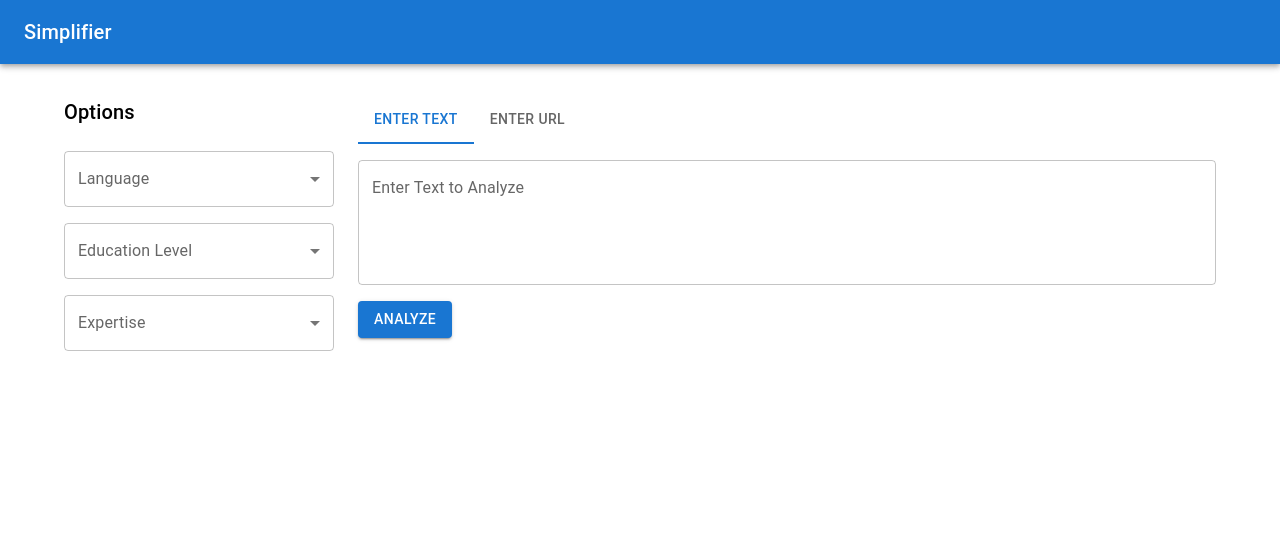
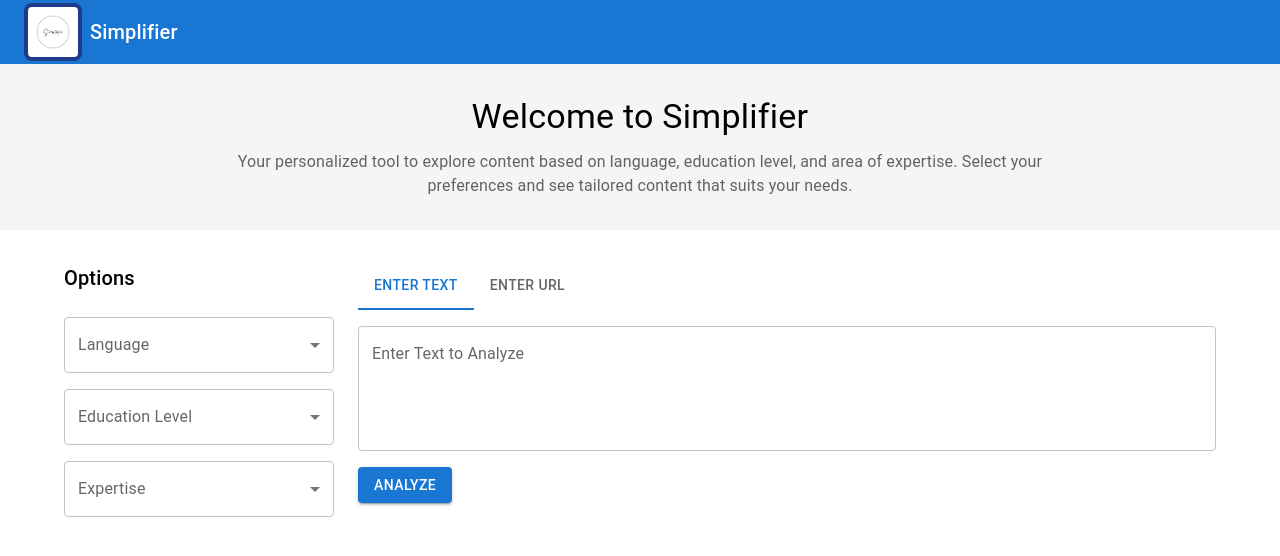
Before and after one commit to maxcli/simplifier, a React (Create React App) app in the folder frontend/: page / in a window 1280 px wide. Shown: the top 556 px of the page. Built offline with nearby package versions, Linux system fonts and the light colour scheme.

Commit message:
Logo and Header changes

```diff
--- a/frontend/src/App.js
+++ b/frontend/src/App.js
@@ -1,7 +1,7 @@
 // src/App.js
 import React, {useState} from "react";
 import {ThemeProvider, createTheme} from "@mui/material/styles";
-import {Box, Container, Grid} from "@mui/material";
+import {Box, Container, Grid, Typography} from "@mui/material";
 import Header from "./components/Header";
 import Sidebar from "./components/Sidebar";
 import TextViewer from "./components/TextViewer";
@@ -17,6 +17,16 @@ function App() {
     <ThemeProvider theme={theme}>
       <Box sx={{flexGrow: 1}}>
         <Header />
+        <Box sx={{ py: 4, backgroundColor: "grey.100", textAlign: "center" }}>
+          <Container maxWidth="md">
+            <Typography variant="h4" component="h1" gutterBottom>
+              Welcome to Simplifier
+            </Typography>
+            <Typography variant="body1" color="textSecondary">
+              Your personalized tool to explore content based on language, education level, and area of expertise. Select your preferences and see tailored content that suits your needs.
+            </Typography>
+          </Container>
+        </Box>
         <Container maxWidth="lg" sx={{pt: 4}}>
           <Grid container spacing={3}>
             <Grid item xs={12} md={3}>
--- a/frontend/src/components/Header.js
+++ b/frontend/src/components/Header.js
@@ -6,9 +6,15 @@ import Typography from "@mui/material/Typography";
 
 function Header() {
   return (
-    <AppBar position="static">
-      <Toolbar className="px-4">
-        <Typography variant="h6" component="div" sx={{flexGrow: 1}}>
+    <AppBar position="static" className="bg-blue-600">
+      <Toolbar className="px-4 flex items-center">
+        <img
+          src="/newlogo.png"
+          alt="Logo"
+          height={50}
+          style={{ backgroundColor: "#1e3a8a", padding: "4px", borderRadius: "8px" }} // Match AppBar color
+        />
+        <Typography variant="h6" component="div" sx={{ flexGrow: 1, pl: 1 }}>
           Simplifier
         </Typography>
       </Toolbar>
```
Also changed, not shown: frontend/public/newlogo.png (added).
